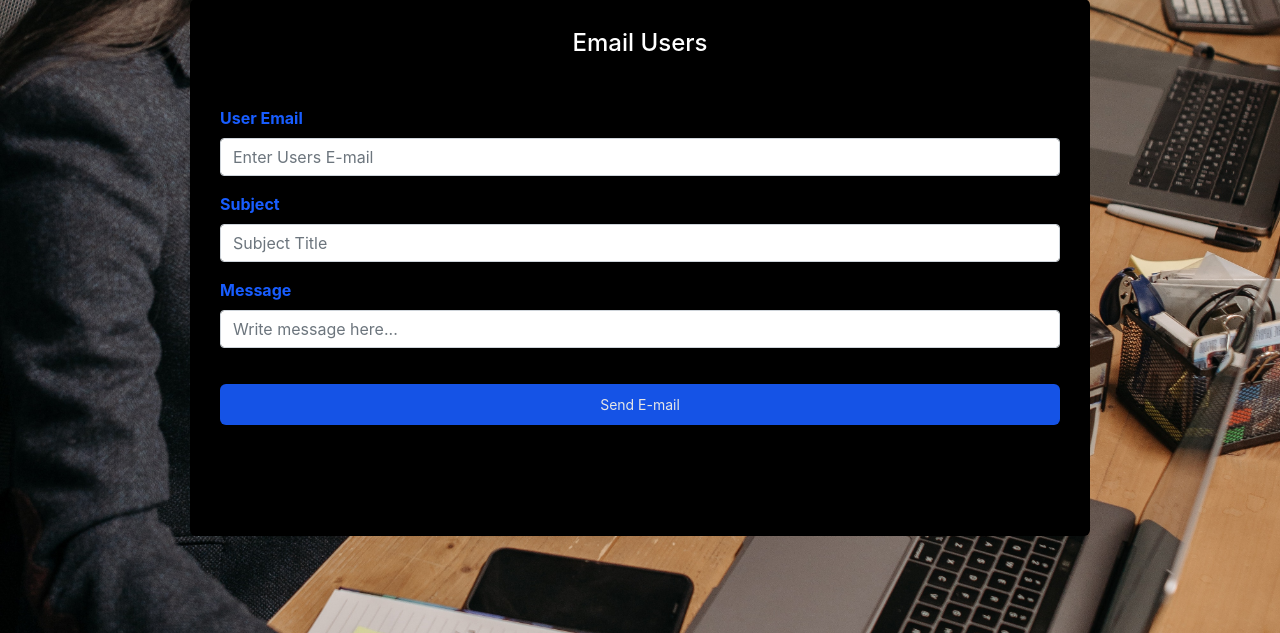
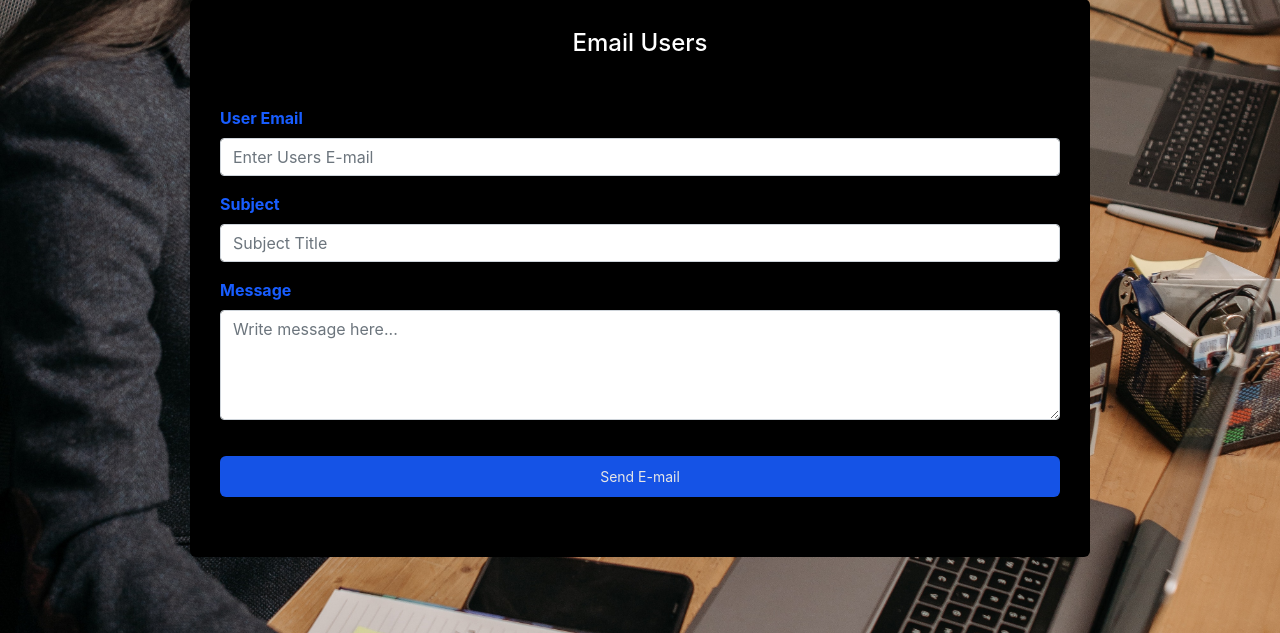
Before and after one commit to appl-domain-group-1/Bookkeeping-Buddy, a Flask app: page /fin_accts/email in a window 1280 px wide. Shown: the part 167-800 px from the top of the page. Run offline with Flask 2, Linux system fonts and the light colour scheme; a user stored in the database is signed in; some libraries are stand-ins or nearby versions.

Commit message:
Slight change to message box size in accounts email

```diff
--- a/appl_domain/templates/fin_accts/email.html
+++ b/appl_domain/templates/fin_accts/email.html
@@ -59,7 +59,7 @@
     </div>
     <div class="form-group">
     <label for="message">Message</label>
-    <input name="message" placeholder="Write message here..." id="message" class="form-control">
+    <textarea name="message" placeholder="Write message here..." id="message" class="form-control" rows="4" cols="25"></textarea>
     </div>
     <input class = "submit" type="submit" value="Send E-mail">
     </form>
```
